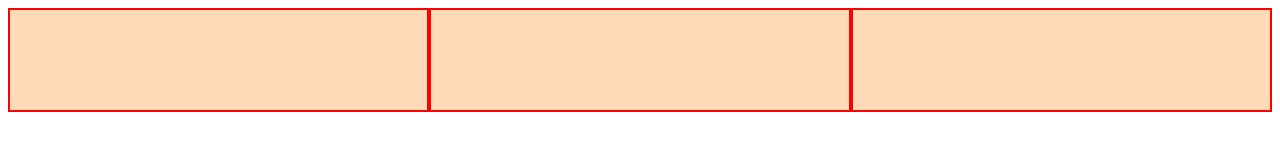
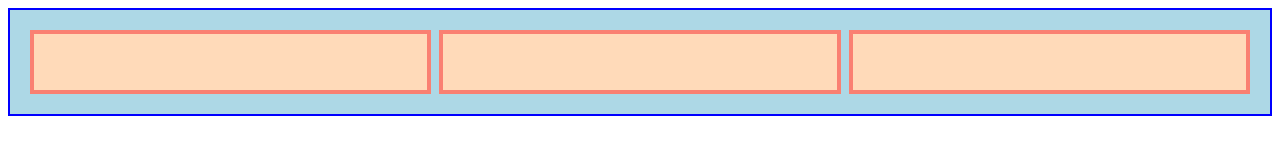
Before and after one commit to Py528/Recipes, a plain HTML site: page Practice/flex.html in a window 1280 px wide. Drawn offline with Linux system fonts and the light colour scheme.

Commit message:
Trying complex layoutin Flex

```diff
--- a/Practice/flex.css
+++ b/Practice/flex.css
@@ -1,9 +1,24 @@
-.Flex-Container{
+.Flex-Container .first{
+    border: 2px solid blue;
+    padding: 16px;
+    background-color: lightblue;
     display: flex;
 }
-.Flex-Container div{
-    border: 2px red solid;
+.Flex-Container .first .one,.three,.two{
+    border: 4px solid salmon;
     background-color: peachpuff;
-    height: 100px;
+    height: 48px;
+    padding: 4px;
+    margin: 4px;
     flex: 1;
 }
+.two{
+    display: flex;
+}
+.Flex-Container .first .two .inner-first{
+    border: 4px solid salmon;
+    background-color: peachpuff;
+    height: 48px;
+    padding: 4px;
+    margin: 4px;
+}
--- a/Practice/flex.html
+++ b/Practice/flex.html
@@ -1,5 +1,6 @@
 <!DOCTYPE html>
 <html lang="en">
+
 <head>
     <meta charset="UTF-8">
     <meta http-equiv="X-UA-Compatible" content="IE=edge">
@@ -7,11 +8,18 @@
     <title>Flex Container</title>
     <link rel="stylesheet" href="flex.css">
 </head>
+
 <body>
-    <div class="Flex-Container">
-        <div class="one"></div>
-        <div class="two"></div>
-        <div class="three"></div>
+
+    <div class="Flex-Container outmost">
+        <div class="Flex-Container first">
+            <div class="one"></div>
+            <div class="two"></div>
+            <div class="inner-first"></div>
+            <div class="inner-second"></div>
+            <div class="three"></div>
+        </div>
     </div>
 </body>
+
 </html>
```
